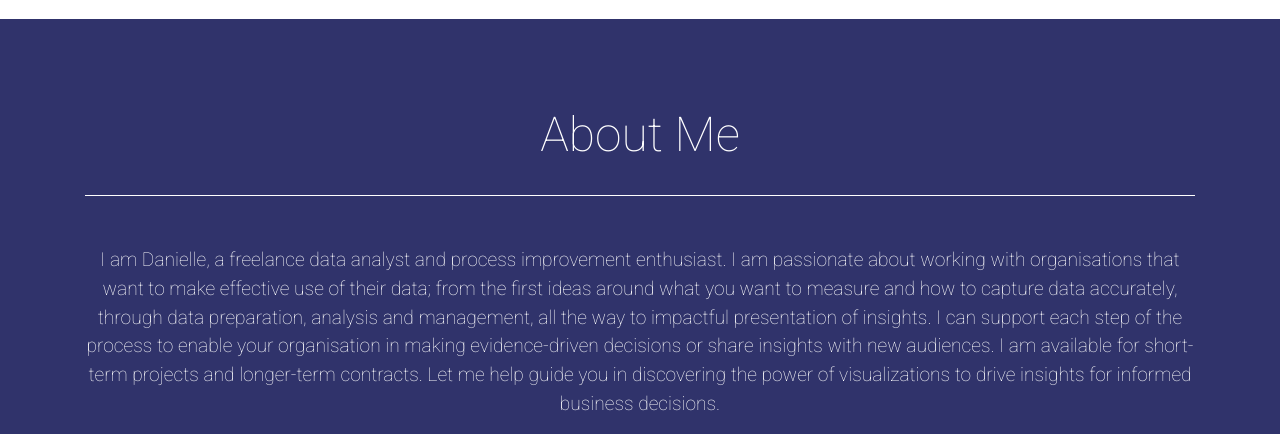
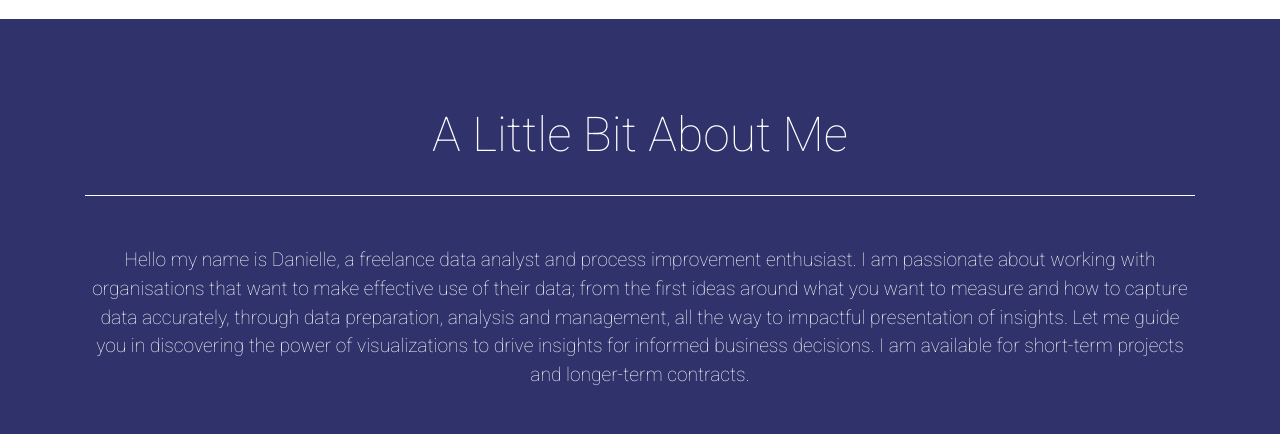
Before and after one commit to DanielleSpring/portfolio, a plain HTML site: page index.html in a window 1280 px wide. Shown: the part 1770-2204 px from the top of the page. Drawn offline with nearby package versions, Linux system fonts and the light colour scheme; files whose address does not match are found by name.

Commit message:
Add files via upload

```diff
--- a/index.html
+++ b/index.html
@@ -164,21 +164,19 @@
     <section class="bg-primary text-white mb-0" id="about">
 
         <div class="container">
-            <h2 class="text-center text-capitalize text-white">About Me</h2>
+            <h2 class="text-center text-capitalize text-white">A Little Bit About Me</h2>
             <hr class="star-light mb-5" />
 
             <p class="about-me text-center">
-                I am Danielle, a freelance data analyst and process improvement enthusiast.
+                Hello my name is Danielle, a freelance data analyst and process improvement enthusiast.
                 I am passionate about working with organisations that want to make effective
                 use of their data; from the first ideas around what you want to measure and
                 how to capture data accurately, through data preparation, analysis and management,
-                all the way to impactful presentation of insights. I can support each step of the
-                process to enable your organisation in making evidence-driven decisions or share
-                insights with new audiences.
-
-                I am available for short-term projects and longer-term contracts. Let me help guide
+                all the way to impactful presentation of insights. Let me guide
                 you in discovering the power of visualizations to drive insights for informed business
                 decisions.
+
+                I am available for short-term projects and longer-term contracts.
             </p>
         </div>
         <div class="container">
```
